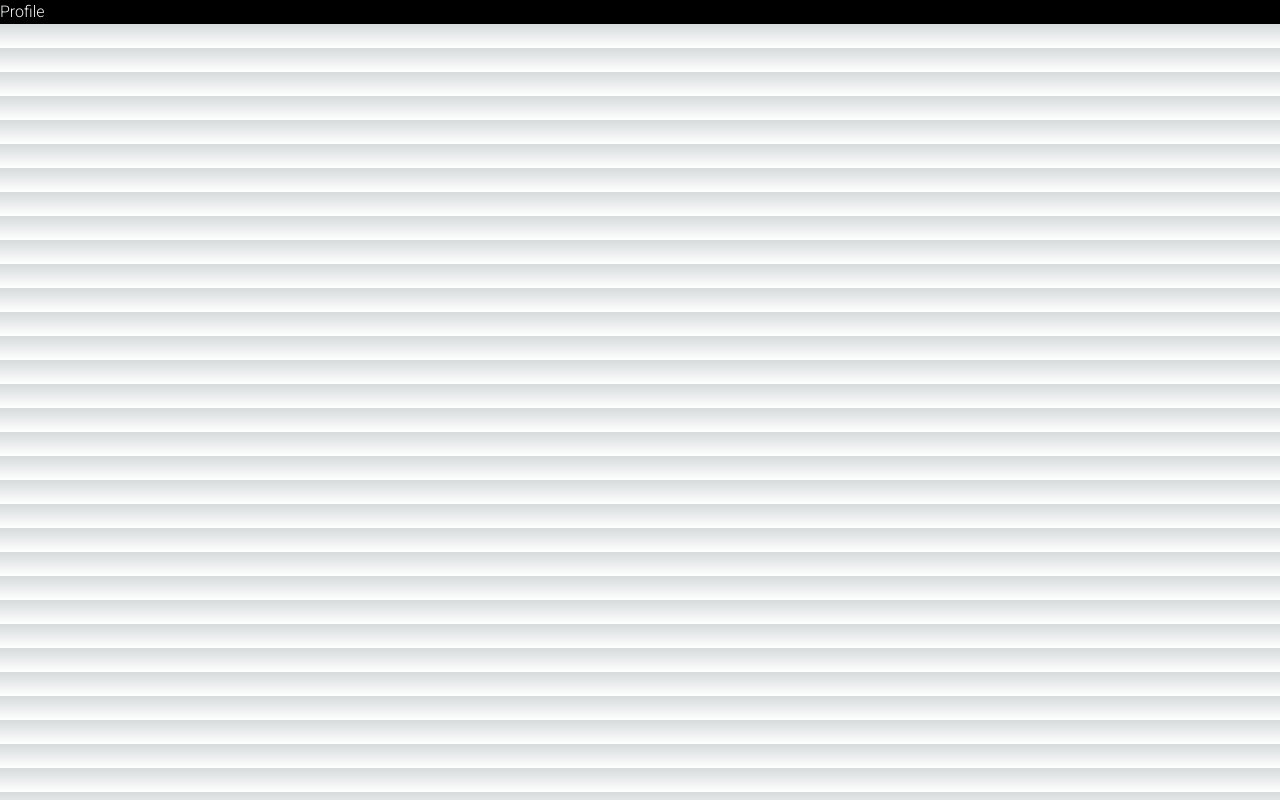
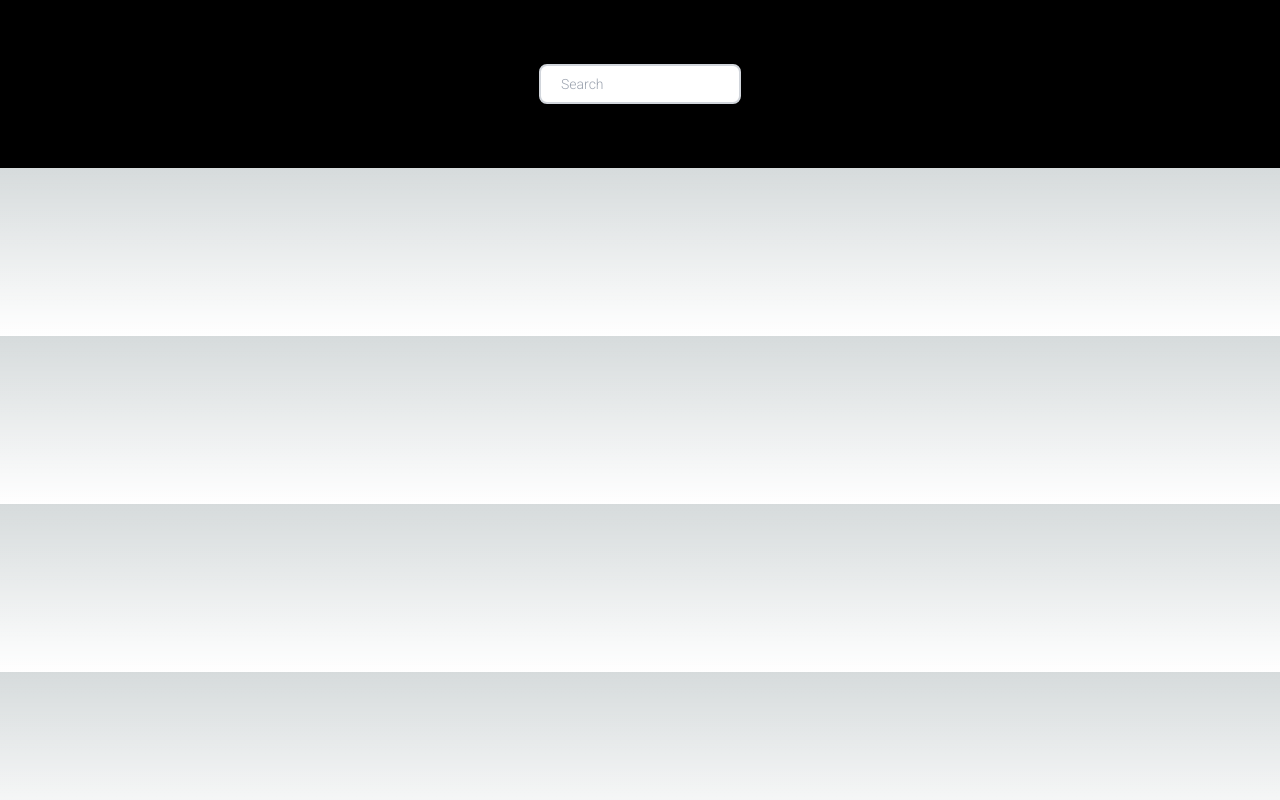
Before and after one commit to RO35ERT/octo-profile, a Next.js app: page /profile in a window 1280 px wide. Built offline with nearby package versions, Linux system fonts and the light colour scheme.

Commit message:
added search input

```diff
--- /dev/null
+++ b/app/components/Search.jsx
@@ -0,0 +1,11 @@
+import React from 'react'
+
+const Search = () => {
+  return (
+    <div>
+        <input className="border-2 border-gray-300 bg-white h-10 px-5 rounded-lg text-sm focus:outline-none text-black" placeholder="Search" />
+    </div>
+  )
+}
+
+export default Search
--- a/app/profile/page.jsx
+++ b/app/profile/page.jsx
@@ -1,8 +1,13 @@
 import React from 'react'
+import Search from '../components/Search'
 
 const Profile = () => {
   return (
-    <div className='bg-black text-gray-100'>Profile</div>
+    <div className='bg-black text-gray-100'>
+        <div className="max-w-screen-xl mx-auto py-12 px-4 sm:px-6 lg:py-16 lg:px-8 flex justify-center items-center">
+            < Search/>
+        </div>
+    </div>
   )
 }
 
```
Also changed, not shown: app/components/search.jsx (deleted).
